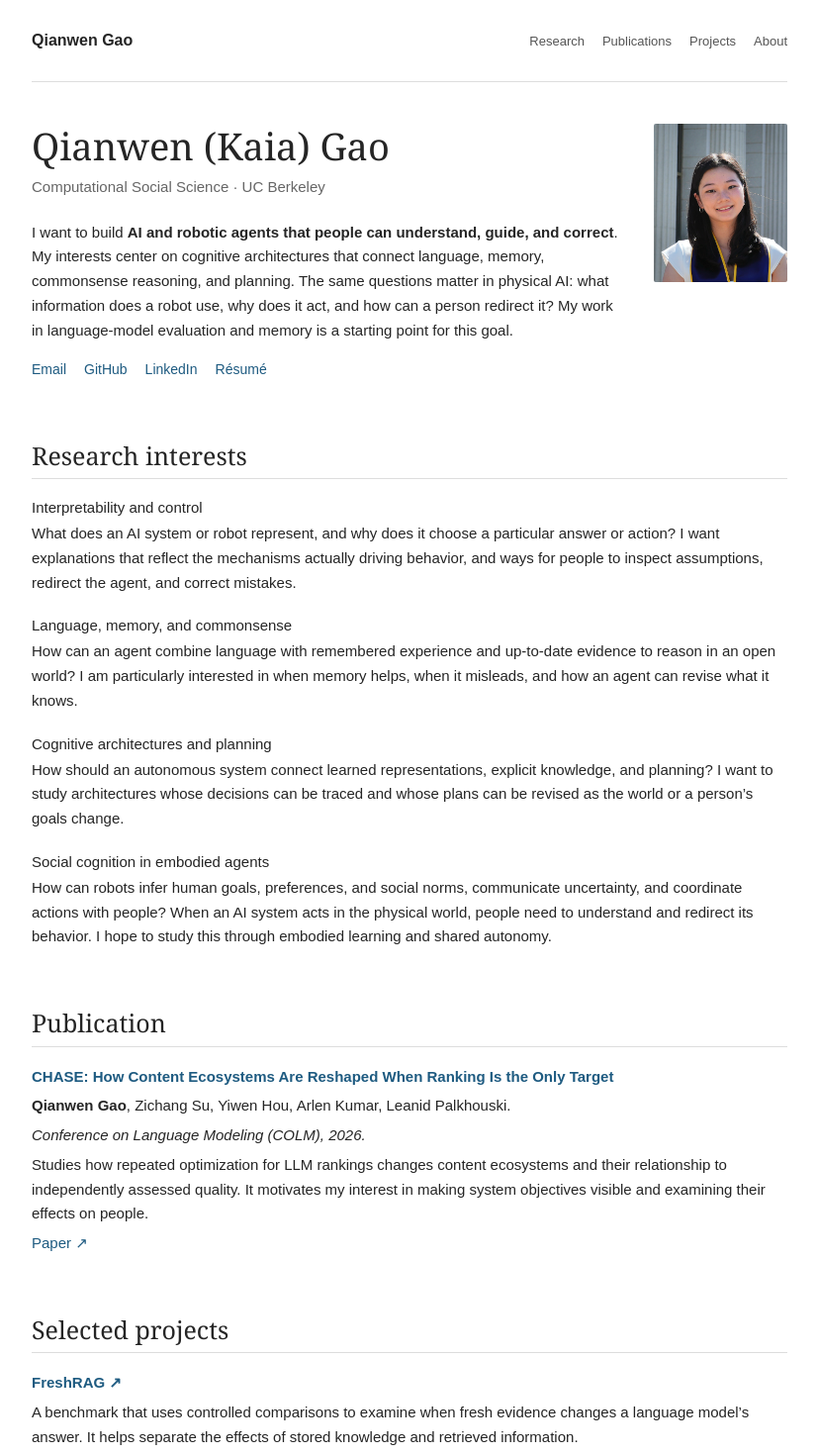
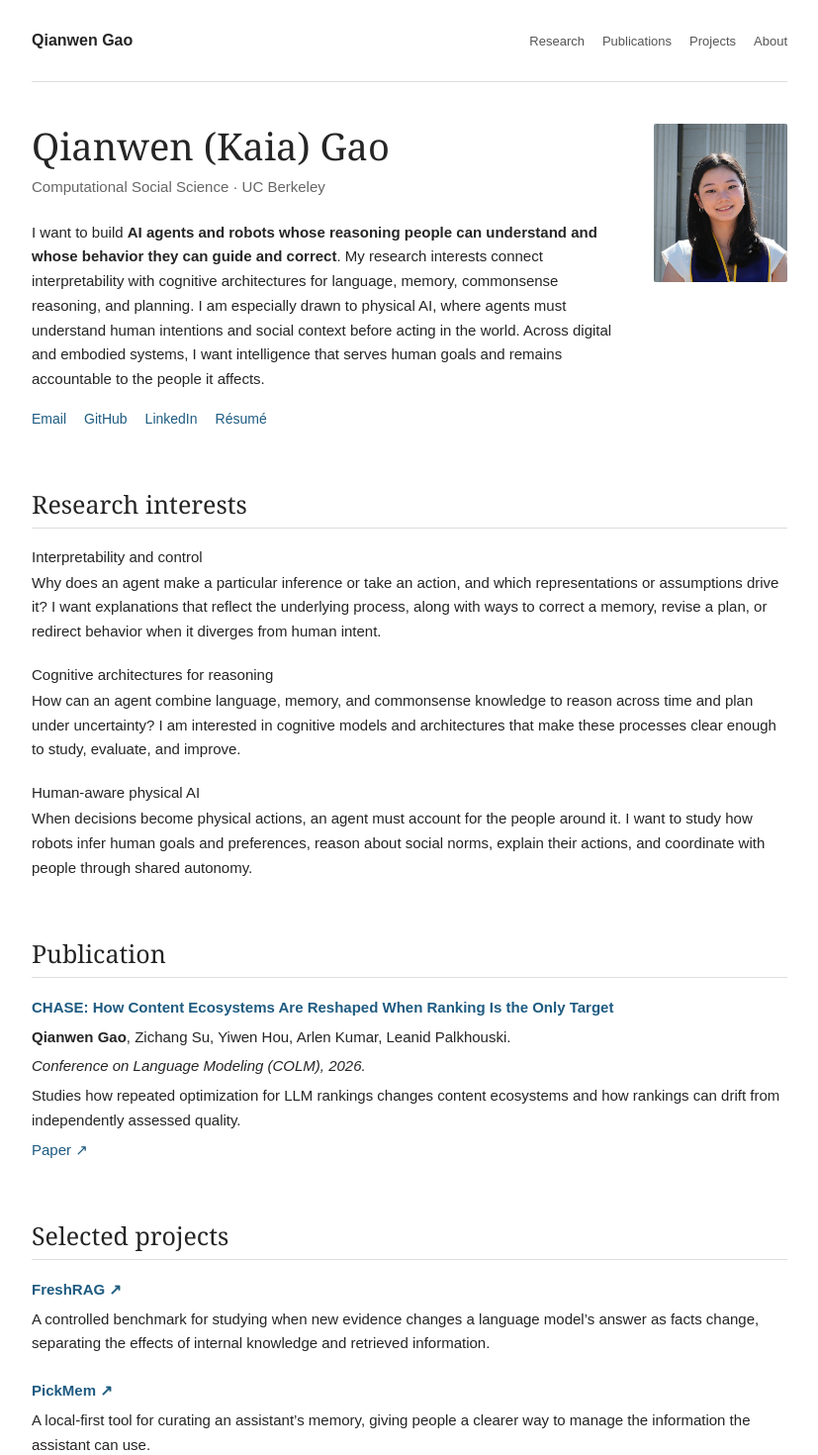
Before and after one commit to kaiagaoo/portfolio, a Next.js app: page / in a window 1280 px wide. Shown: the top 1470 px of the page at 99% size, without its empty margins (226-1053 px from the left). Built offline with nearby package versions, Linux system fonts and the light colour scheme.

Commit message:
Unify research portfolio narrative

```diff
--- a/app/layout.tsx
+++ b/app/layout.tsx
@@ -2,9 +2,9 @@ import type { Metadata } from 'next'
 import './globals.css'
 
 export const metadata: Metadata = {
-  title: 'Qianwen (Kaia) Gao | Interpretable AI & Robotics',
+  title: 'Qianwen (Kaia) Gao | Interpretable AI & Human-Aware Robotics',
   description:
-    'Qianwen (Kaia) Gao is interested in interpretable and controllable AI and robotics, cognitive architectures, language reasoning, memory, and human-aware physical AI.',
+    'Qianwen (Kaia) Gao studies language-model evaluation and memory, with research interests in interpretability, cognitive architectures, and human-aware robotics.',
 }
 
 export default function RootLayout({ children }: { children: React.ReactNode }) {
--- a/app/page.tsx
+++ b/app/page.tsx
@@ -2,13 +2,13 @@ const projects = [
   {
     title: 'FreshRAG',
     description:
-      'A benchmark that uses controlled comparisons to examine when fresh evidence changes a language model’s answer. It helps separate the effects of stored knowledge and retrieved information.',
+      'A controlled benchmark for studying when new evidence changes a language model’s answer as facts change, separating the effects of internal knowledge and retrieved information.',
     href: 'https://github.com/kaiagaoo/FreshRAG',
   },
   {
     title: 'PickMem',
     description:
-      'A local-first tool for curating and retrieving an assistant’s memory. It makes the context available to the assistant more visible and manageable for its user.',
+      'A local-first tool for curating an assistant’s memory, giving people a clearer way to manage the information the assistant can use.',
     href: 'https://github.com/kaiagaoo/PickMem',
   },
 ]
@@ -32,7 +32,7 @@ export default function Home() {
             <h1 id="name-heading">Qianwen (Kaia) Gao</h1>
             <p className="intro-meta">Computational Social Science · UC Berkeley</p>
             <p className="intro-text">
-              I want to build <strong>AI and robotic agents that people can understand, guide, and correct</strong>. My interests center on cognitive architectures that connect language, memory, commonsense reasoning, and planning. The same questions matter in physical AI: what information does a robot use, why does it act, and how can a person redirect it? My work in language-model evaluation and memory is a starting point for this goal.
+              I want to build <strong>AI agents and robots whose reasoning people can understand and whose behavior they can guide and correct</strong>. My research interests connect interpretability with cognitive architectures for language, memory, commonsense reasoning, and planning. I am especially drawn to physical AI, where agents must understand human intentions and social context before acting in the world. Across digital and embodied systems, I want intelligence that serves human goals and remains accountable to the people it affects.
             </p>
             <div className="intro-links">
               <a href="mailto:kaiagao@berkeley.edu">Email</a>
@@ -48,19 +48,15 @@ export default function Home() {
           <h2 id="research-heading">Research interests</h2>
           <div className="interest">
             <h3>Interpretability and control</h3>
-            <p>What does an AI system or robot represent, and why does it choose a particular answer or action? I want explanations that reflect the mechanisms actually driving behavior, and ways for people to inspect assumptions, redirect the agent, and correct mistakes.</p>
+            <p>Why does an agent make a particular inference or take an action, and which representations or assumptions drive it? I want explanations that reflect the underlying process, along with ways to correct a memory, revise a plan, or redirect behavior when it diverges from human intent.</p>
           </div>
           <div className="interest">
-            <h3>Language, memory, and commonsense</h3>
-            <p>How can an agent combine language with remembered experience and up-to-date evidence to reason in an open world? I am particularly interested in when memory helps, when it misleads, and how an agent can revise what it knows.</p>
+            <h3>Cognitive architectures for reasoning</h3>
+            <p>How can an agent combine language, memory, and commonsense knowledge to reason across time and plan under uncertainty? I am interested in cognitive models and architectures that make these processes clear enough to study, evaluate, and improve.</p>
           </div>
           <div className="interest">
-            <h3>Cognitive architectures and planning</h3>
-            <p>How should an autonomous system connect learned representations, explicit knowledge, and planning? I want to study architectures whose decisions can be traced and whose plans can be revised as the world or a person’s goals change.</p>
-          </div>
-          <div className="interest">
-            <h3>Social cognition in embodied agents</h3>
-            <p>How can robots infer human goals, preferences, and social norms, communicate uncertainty, and coordinate actions with people? When an AI system acts in the physical world, people need to understand and redirect its behavior. I hope to study this through embodied learning and shared autonomy.</p>
+            <h3>Human-aware physical AI</h3>
+            <p>When decisions become physical actions, an agent must account for the people around it. I want to study how robots infer human goals and preferences, reason about social norms, explain their actions, and coordinate with people through shared autonomy.</p>
           </div>
         </section>
 
@@ -70,7 +66,7 @@ export default function Home() {
             <p className="entry-title"><a href="https://arxiv.org/abs/2608.30466" target="_blank" rel="noopener noreferrer">CHASE: How Content Ecosystems Are Reshaped When Ranking Is the Only Target</a></p>
             <p><strong>Qianwen Gao</strong>, Zichang Su, Yiwen Hou, Arlen Kumar, Leanid Palkhouski.</p>
             <p><em>Conference on Language Modeling (COLM), 2026.</em></p>
-            <p>Studies how repeated optimization for LLM rankings changes content ecosystems and their relationship to independently assessed quality. It motivates my interest in making system objectives visible and examining their effects on people.</p>
+            <p>Studies how repeated optimization for LLM rankings changes content ecosystems and how rankings can drift from independently assessed quality.</p>
             <p><a href="https://arxiv.org/abs/2608.30466" target="_blank" rel="noopener noreferrer">Paper ↗</a></p>
           </div>
         </section>
@@ -88,7 +84,7 @@ export default function Home() {
         <section id="about" aria-labelledby="about-heading">
           <h2 id="about-heading">About</h2>
           <p>
-            I earned a Master of Computational Social Science from the University of California, Berkeley, and a B.A. in Communication from Zhejiang University. At Wrodium, I worked on LLM evaluation, information ecosystems, and retrieval. My background in computational social science also informs my interest in how intelligent systems interpret and respond to people.
+            I earned a Master of Computational Social Science from the University of California, Berkeley, and a B.A. in Communication from Zhejiang University. At Wrodium, I worked on LLM evaluation, ranking, and retrieval. This empirical background is the foundation for my interest in interpretable reasoning and human-aware agents.
           </p>
         </section>
       </main>
```
Also changed, not shown: 1 other file (tests, documents, lock files or other folders).
